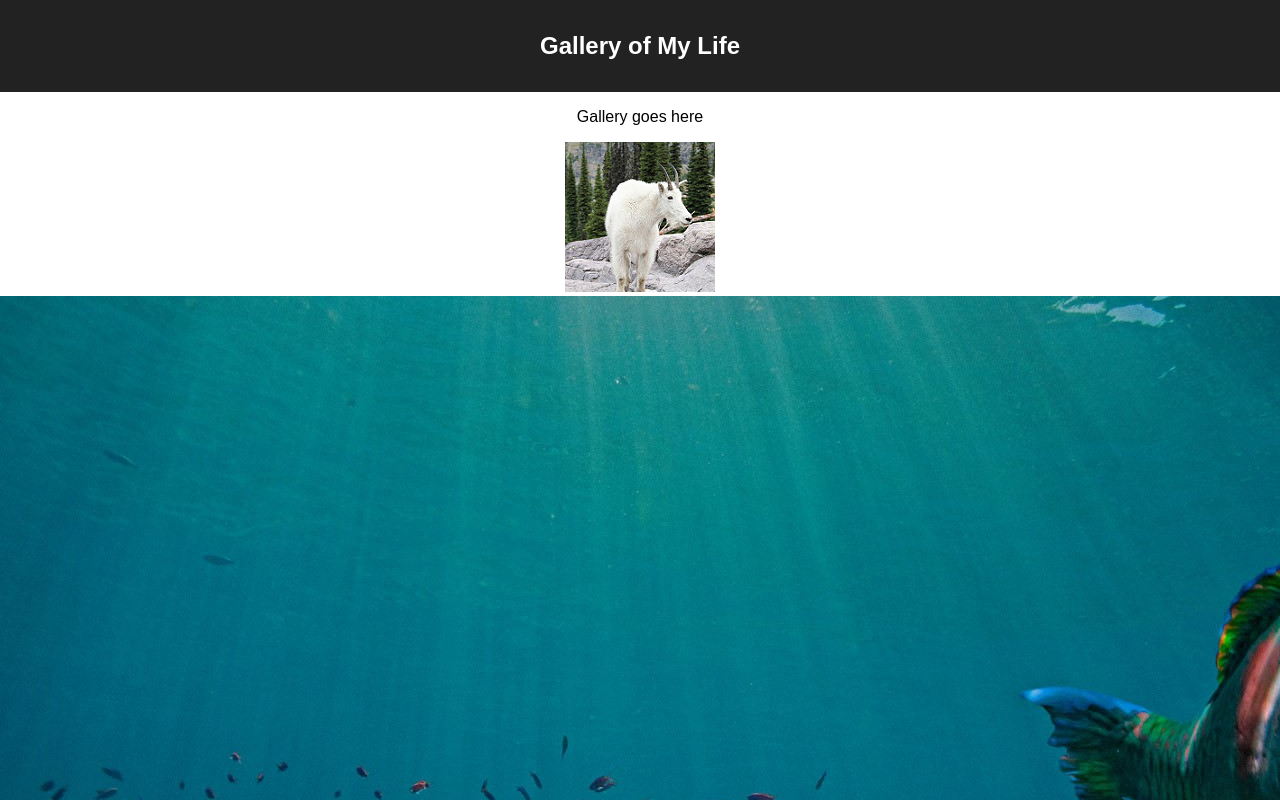
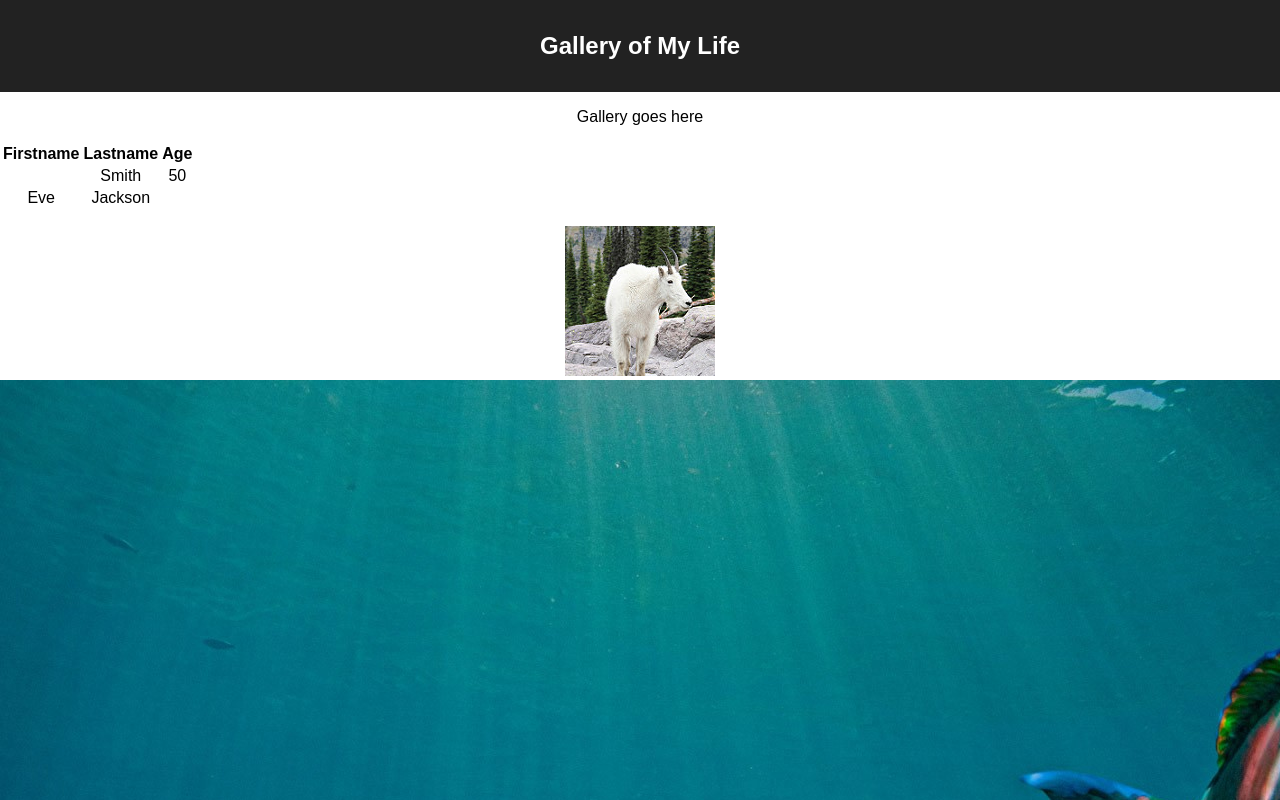
Before and after one commit to michaelshaleen/React-Gallery, a React (Create React App) app: page / in a window 1280 px wide. Shown: the top 800 px of the page. Built offline with nearby package versions, Linux system fonts and the light colour scheme; no server answers.

Commit message:
issues  with getting array of objects to components

```diff
--- a/src/components/App/App.jsx
+++ b/src/components/App/App.jsx
@@ -2,27 +2,51 @@ import React from 'react';
 import './App.css';
 import axios from 'axios';
 import {useState, useEffect} from 'react';
-
-
-// const fetchGallery = ();
-
+import FetchGallery from '../GalleryList/GalleryList';
+// import galleryItems from '../modules/gallery.data.js';
 
 
 function App() {
   const [galleryList, setGalleryList] = useState([]);
+  const galleryItems = [
+    { id: 1,
+      title: 'Mountain Goat',
+      pathFor:<img src="images/goat_small.jpg"/>,
+      description: 'Photo of a goat taken at Glacier National Park.', likes: 0
+     },
 
-  axios({
+      { id: 2,
+       title: 'Reef Fish',
+       pathFor: 'images/reef_fish.jpg',
+       description:'Underwater photo of Parrotfish', likes: 0
+      },
+
+      { id:3,
+      title:'Lone Bear',
+      pathFor: 'images/bear.jpeg',
+      description: 'Artwork of a Bear', likes:0
+      }
+];
+const grabGallery = () =>
+{  axios({
     method: 'GET',
     url: '/gallery'
   })
   .then(response => {
-    console.log(response.data, "res data")
+    //console.log(response.data, "res data")
     setGalleryList(response.data);
-    console.log(galleryList);
+    //console.log(galleryList, "gall list");
   })
   .catch(err => {
     console.log("err", err)
   })
+};
+
+
+
+
+
+
 
     return (
       <div className="App">
@@ -30,11 +54,14 @@ function App() {
           <h1 className="App-title">Gallery of My Life</h1>
         </header>
         <p>Gallery goes here</p>
-        <span>
+        <p>
+        <FetchGallery galleryList={galleryList} />
+        </p>
         <img src="images/goat_small.jpg"/>
         <img src="images/reef_fish.jpg"/>
         <img src="images/bear.jpeg"/>
-        </span>
+
+
       </div>
     );
 }
--- /dev/null
+++ b/src/components/GalleryItem/GalleryItem.jsx
@@ -0,0 +1,5 @@
+function GalleryItem({galleryList[]}) {
+
+  return
+
+}
--- a/src/components/GalleryList/GalleryList.jsx
+++ b/src/components/GalleryList/GalleryList.jsx
@@ -1,8 +1,38 @@
+import App from '../App/App';
+
+
 function FetchGallery({galleryList}){
 
   return(
-<div>Fetch Gallery</div>
-  )
+    <>
+  <table>
+  <tr>
+    <th>Firstname</th>
+    <th>Lastname</th>
+    <th>Age</th>
+  </tr>
+  <tr>
+    <td>{galleryList.title}</td>
+    <td>Smith</td>
+    <td>50</td>
+  </tr>
+  <tr>
+    <td>Eve</td>
+    <td>Jackson</td>
+    <td>{galleryList.title}</td>
+  </tr>
+</table>
+
+<p>
+{galleryList.map(picture =>
+  (<li key={picture.id}>{picture.title} {picture.pathFor}</li>))}
+</p>
+</>
+    )
   }
 
   export default FetchGallery;
+
+
+
+  //want to get .props from array of objects to list them out
```
Also changed, not shown: 2 other files (tests, documents, lock files or other folders).
